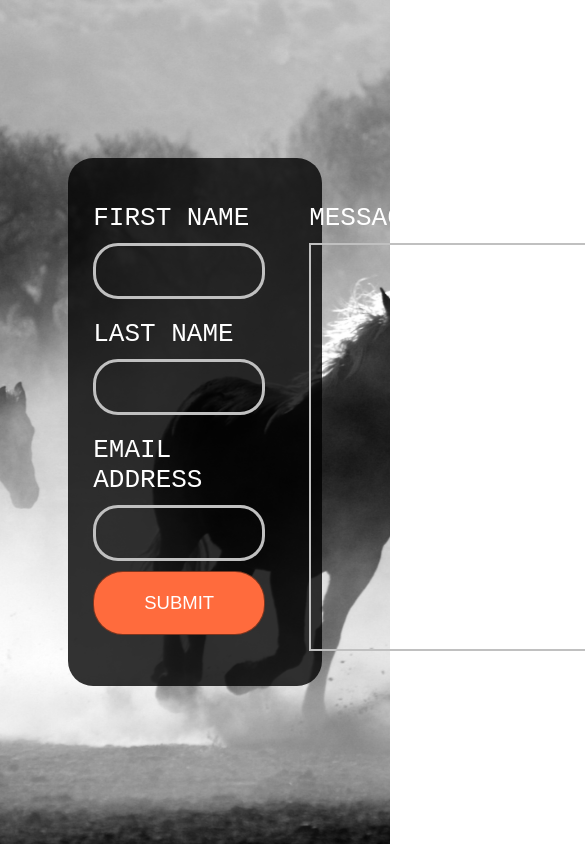
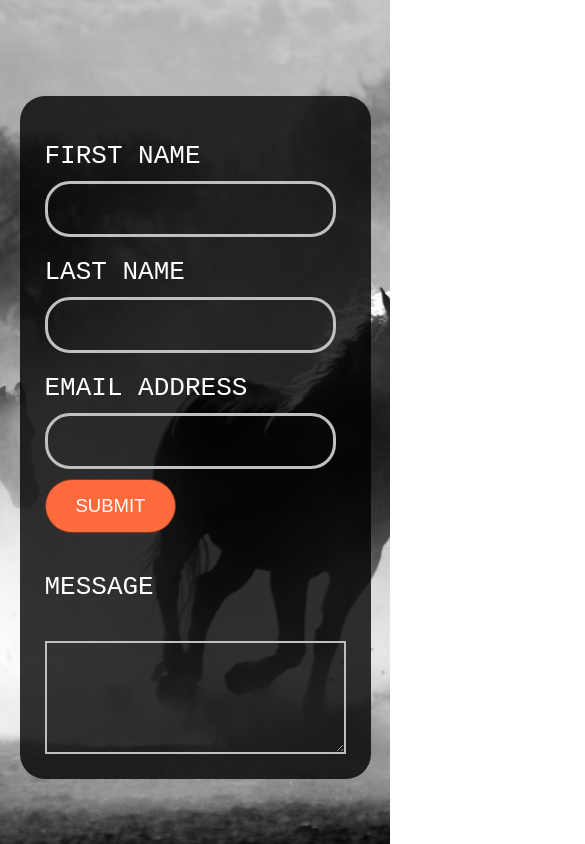
Before and after one commit to nadershbib/HorseForm, a plain HTML site: page index.html in a window 390 px wide. Shown: the top 844 px of the page, 585 px wide, since content can reach past the window. Drawn offline with Linux system fonts and the light colour scheme.

Commit message:
responsive

```diff
--- a/style.css
+++ b/style.css
@@ -92,3 +92,44 @@ form input{
      margin-top: 10px;
      outline: none;
 }
+
+
+
+@media(max-width:850px){
+
+    .banner-area{
+
+        min-height: 100vh;
+        padding-top: 30px;
+    }
+
+     .form-container{
+         max-width: 90%;
+         margin: 10px auto;
+         flex-wrap: wrap;
+     }
+     .col-1{
+         flex-basis: 100%;
+         padding-right: 0;
+     }
+     .col-2{
+        flex: 1;
+        display: flex;
+        flex-direction: column;
+        height: 7rem;
+        margin-top: 39px;
+        padding: 0px;
+     }
+     .submit-btn{
+        padding: 15px 30px;
+     }
+     .col-2 textarea{
+        flex: 1;
+        display: flex;
+        flex-direction: column;
+        height: 7rem;
+        width: 100%;
+        margin-top: 39px;
+        padding: 0px;
+     }
+}
```
